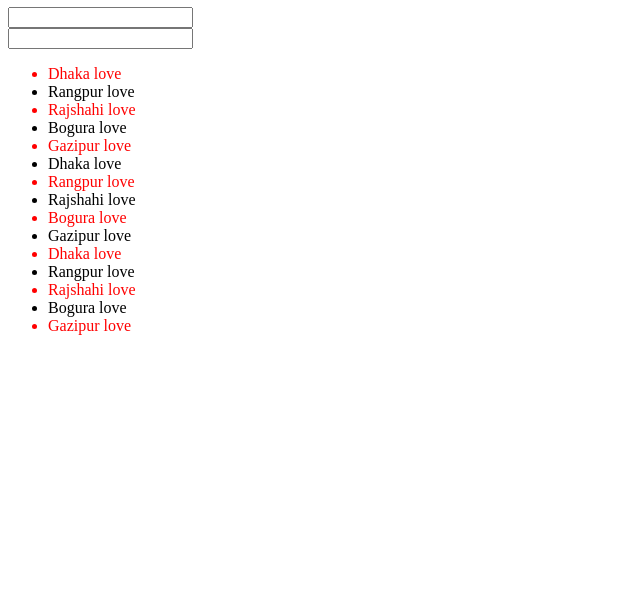
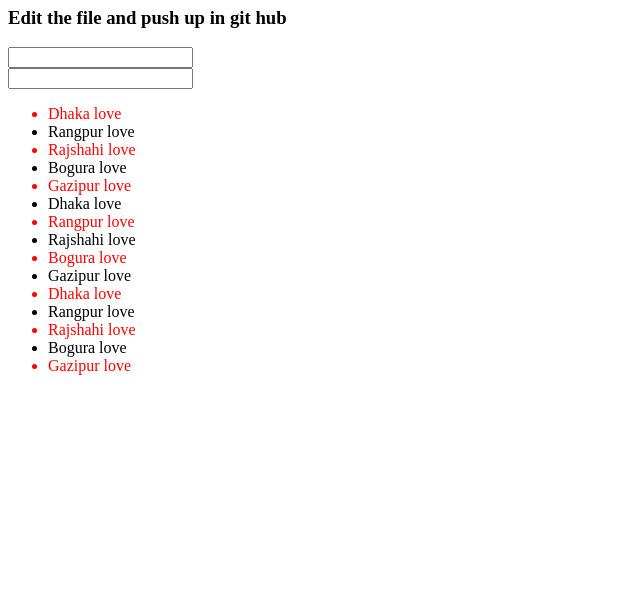
Before and after one commit to mehedicv/first-project, a plain HTML site: page index.html in a window 1280 px wide. Shown: the part 190-800 px from the top of the page, without its empty margins (0-640 px from the left). Drawn offline with Linux system fonts and the light colour scheme.

Commit message:
Symple Change H3 tag

```diff
--- a/index.html
+++ b/index.html
@@ -9,6 +9,8 @@
 <h1>Bangladesh</h1>
 <h1>India</h1>
 <h1 class="vodro">Ami Valo sele</h1>
+
+<h3>Edit the file and push up in git hub</h3>
 
 
 <input name="Email" type="text">
```
